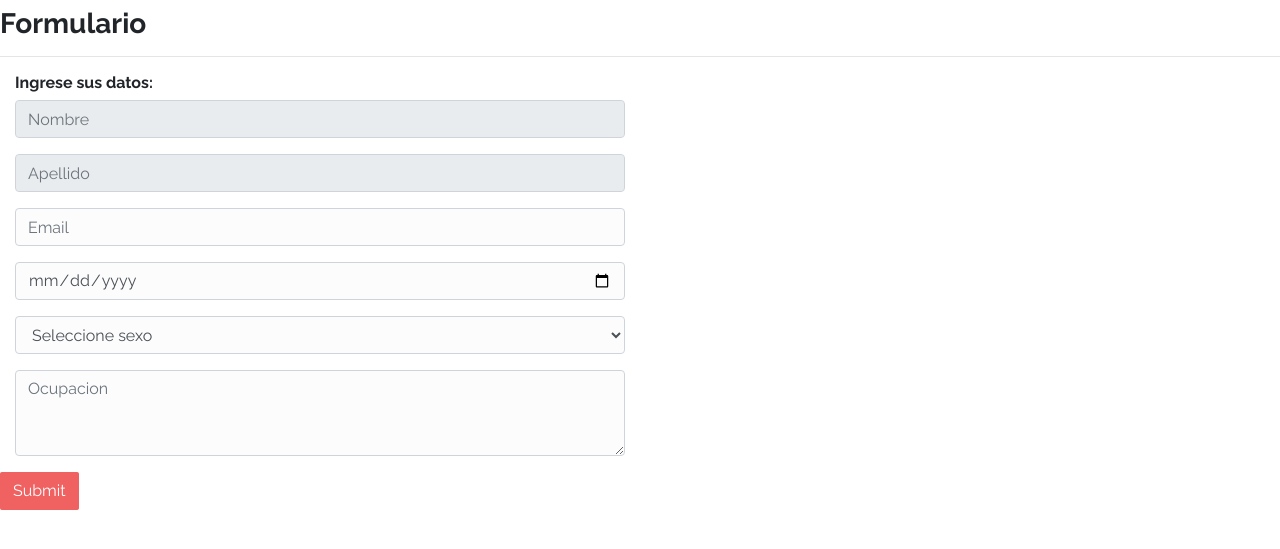
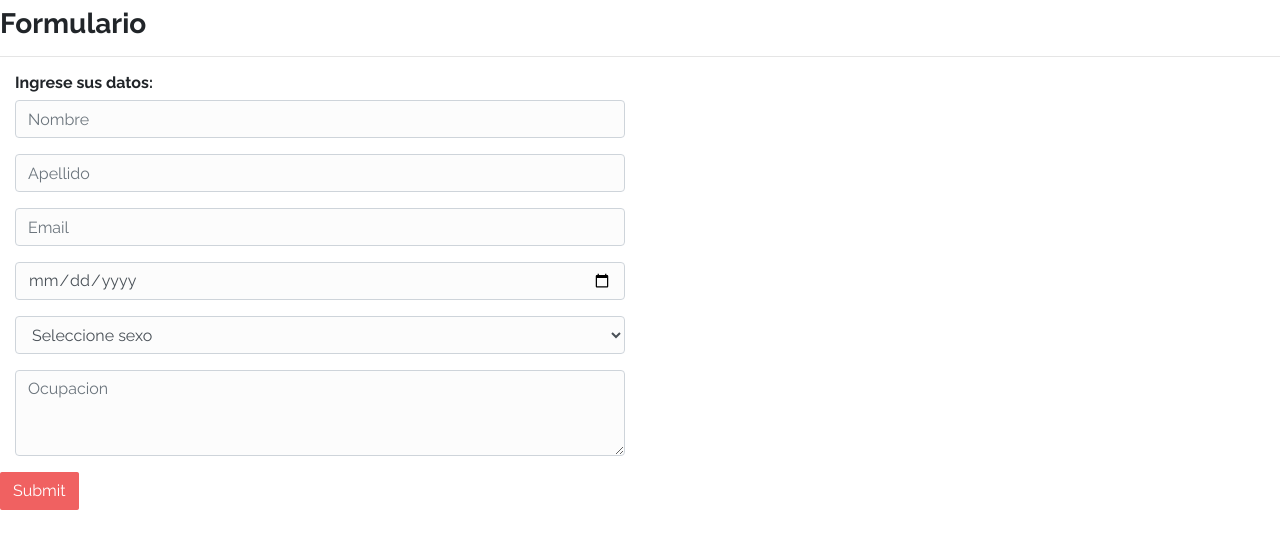
Before and after one commit to KuroUwU89/LAB1.github.io, a plain HTML site: page Formulario.html in a window 1280 px wide. Shown: the part 135-684 px from the top of the page. Drawn offline with Linux system fonts and the light colour scheme.

Commit message:
Formulario.html

```diff
--- a/Formulario.html
+++ b/Formulario.html
@@ -28,10 +28,10 @@
          <div class="col-md-6">
             <h6 class="section-secondary-title">Ingrese sus datos:</h6>
 			 <div class="form-group">
-               <input class="form-control" type="text" placeholder="Nombre" readonly>
+               <input type="Nombre" class="form-control" id="exampleFormControlInput1" placeholder="Nombre">
             </div>
 			 <div class="form-group">
-               <input class="form-control" type="text" placeholder="Apellido" readonly>
+               <input type="Apellido" class="form-control" id="exampleFormControlInput1" placeholder="Apellido">
             </div>
             <div class="form-group">
                <input type="email" class="form-control" id="exampleFormControlInput1" placeholder="Email">
```
